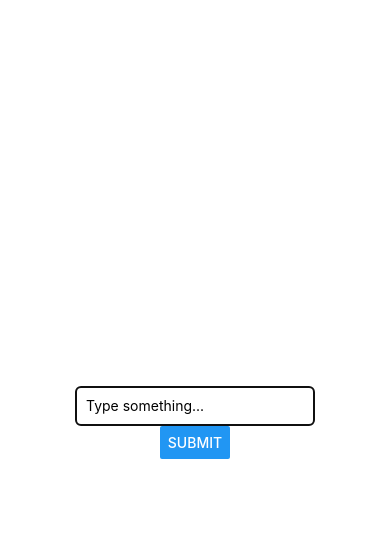
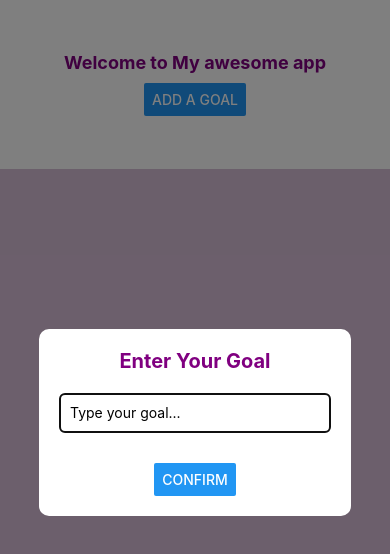
Before and after one commit to UCC1222/CS5520, a React Native app: screen / in a window 390 px wide. Both pictures are taken after a click on the button "ADD A GOAL". Shown: the top 554 px of the page. Built offline with nearby package versions, Linux system fonts and the light colour scheme.

Commit message:
Refactor App and Input text styling

```diff
--- a/App.tsx
+++ b/App.tsx
@@ -1,29 +1,33 @@
 import React, { useState } from 'react';
-import { StatusBar } from 'expo-status-bar';
-import { StyleSheet, View, Text, Button } from 'react-native';
-import Header from './components/Header';
+import { SafeAreaView, StyleSheet, View, Text, Button } from 'react-native';
 import Input from './components/Input';
 
+
 export default function App() {
-  const appName = "CC's APP";
-  const [text, setText] = useState(''); // State to store the input data
-  const [isModalVisible, setModalVisible] = useState(false); // State to control the modal visibility
-  // Callback function to handle the input text
-  function handleInputData(input: string): void {
-    setText(input); // Update the state with the received input
-    setModalVisible(false); // Close the modal
-  }
+  const [text, setText] = useState('Study'); // Default text
+  const [isModalVisible, setIsModalVisible] = useState(false); // Modal visibility
+  const handleInputData = (input: string) => {
+    setText(input); // Update the goal text
+    setIsModalVisible(false); // Close the modal
+  };
+  return (
+    <SafeAreaView style={styles.container}>
+      {/* Header and Button Section */}
+      <View style={styles.headerSection}>
+        <Text style={styles.headerText}>Welcome to My awesome app</Text>
+        <Button title="ADD A GOAL" onPress={() => setIsModalVisible(true)} />
+      </View>
 
-  return (
-    <View style={styles.container}>
-      <Button title="Add a goal" onPress={() => setModalVisible(true)} />
-      <Header appName={appName} />
-      {/* Pass props to Input */}
-      <Input textInputFocus={true} inputHandler={handleInputData} modalVisible={isModalVisible}/>
-      {/* Uncomment Text to display the input */}
-      <Text>You typed: {text}</Text>
-      <StatusBar style="auto" />
-    </View>
+      {/* Bottom Section */}
+      <View style={styles.bottomSection}>
+        <Text style={styles.bottomText}>{text}</Text>
+      </View>
+      <Input
+        modalVisible={isModalVisible}
+        textInputFocus={true}
+        inputHandler={handleInputData}
+      />
+    </SafeAreaView>
   );
 }
 
@@ -31,8 +35,27 @@ const styles = StyleSheet.create({
   container: {
     flex: 1,
     backgroundColor: '#fff',
+  },
+  headerSection: {
+    flex: 1,
+    justifyContent: 'center',
     alignItems: 'center',
+  },
+  headerText: {
+    fontSize: 18,
+    fontWeight: 'bold',
+    color: 'purple',
+    marginBottom: 10,
+  },
+
+  bottomSection: {
+    flex: 4,
+    backgroundColor: '#d8bfd8',
     justifyContent: 'center',
-    padding: 20,
+    alignItems: 'center',
+  },
+  bottomText: {
+    fontSize: 16,
+    color: 'blue',
   },
 });
--- a/components/Input.tsx
+++ b/components/Input.tsx
@@ -1,5 +1,5 @@
 import React, { useState } from 'react';
-import { Modal, Button, StyleSheet, TextInput, View } from 'react-native';
+import { Modal, Button, StyleSheet, TextInput, View, Text } from 'react-native';
 
 // Define the props interface
 interface InputProps {
@@ -11,7 +11,6 @@ interface InputProps {
 export default function Input({ modalVisible, textInputFocus, inputHandler }: InputProps) {
   const [inputText, setInputText] = useState(''); // State for TextInput
 
-
   // Function to handle the Submit button press
   const handleSubmit = () => {
     inputHandler(inputText); // Call the callback function with input text
@@ -19,16 +18,22 @@ export default function Input({ modalVisible, textInputFocus, inputHandler }: In
   };
 
   return (
-    <Modal visible={modalVisible} animationType="slide">
+    <Modal visible={modalVisible} animationType="slide" transparent={true}>
       <View style={styles.container}>
+        {/* Inner box with rounded corners */}
+        <View style={styles.innerContainer}>
+          <Text style={styles.title}>Enter Your Goal</Text>
           <TextInput
             style={styles.input}
-          placeholder="Type something..."
+            placeholder="Type your goal..."
             value={inputText} // Controlled by state
             onChangeText={(text) => setInputText(text)} // Update state on input change
             autoFocus={textInputFocus} // Set focus if textInputFocus is true
           />
-        <Button title="Submit" onPress={handleSubmit} />
+          <View style={styles.buttonContainer}>
+            <Button title="Confirm" onPress={handleSubmit} />
+          </View>
+        </View>
       </View>
     </Modal>
   );
@@ -37,10 +42,23 @@ export default function Input({ modalVisible, textInputFocus, inputHandler }: In
 const styles = StyleSheet.create({
   container: {
     flex: 1,
+    justifyContent: 'center',
+    alignItems: 'center',
+    backgroundColor: 'rgba(0,0,0,0.5)', // Transparent background for Modal
+  },
+  innerContainer: {
+    width: '80%',
     backgroundColor: '#fff',
+    borderRadius: 10,
+    padding: 20,
     alignItems: 'center',
-    justifyContent: 'center',
-    padding: 20,
+  },
+  title: {
+    fontSize: 20,
+    fontWeight: 'bold',
+    color: 'purple',
+    marginBottom: 20,
+    textAlign: 'center',
   },
   input: {
     height: 40,
@@ -48,5 +66,11 @@ const styles = StyleSheet.create({
     borderWidth: 1,
     paddingHorizontal: 10,
     borderRadius: 5,
+    width: '100%',
+    marginBottom: 20,
+  },
+  buttonContainer: {
+    width: '30%',
+    marginTop: 10,
   },
 });
```
Lines whose indentation alone changed are shown as unchanged.
